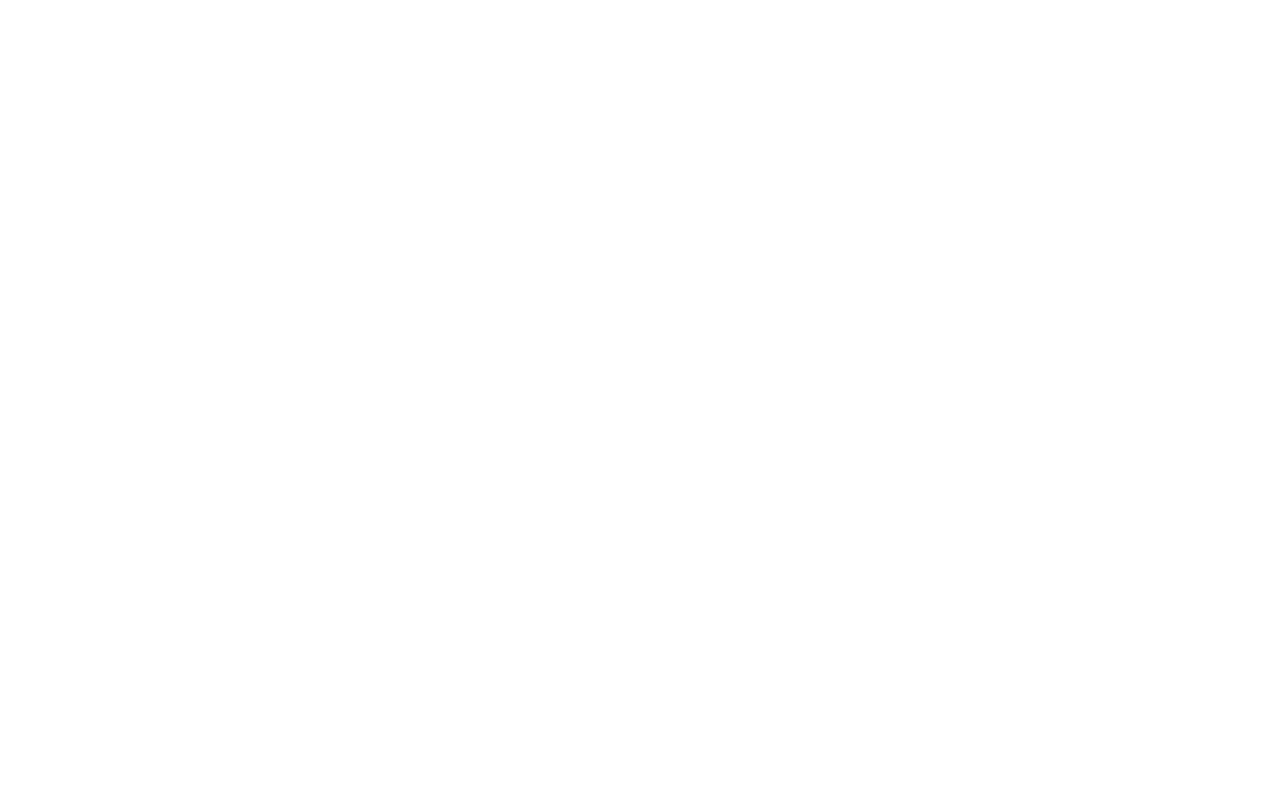
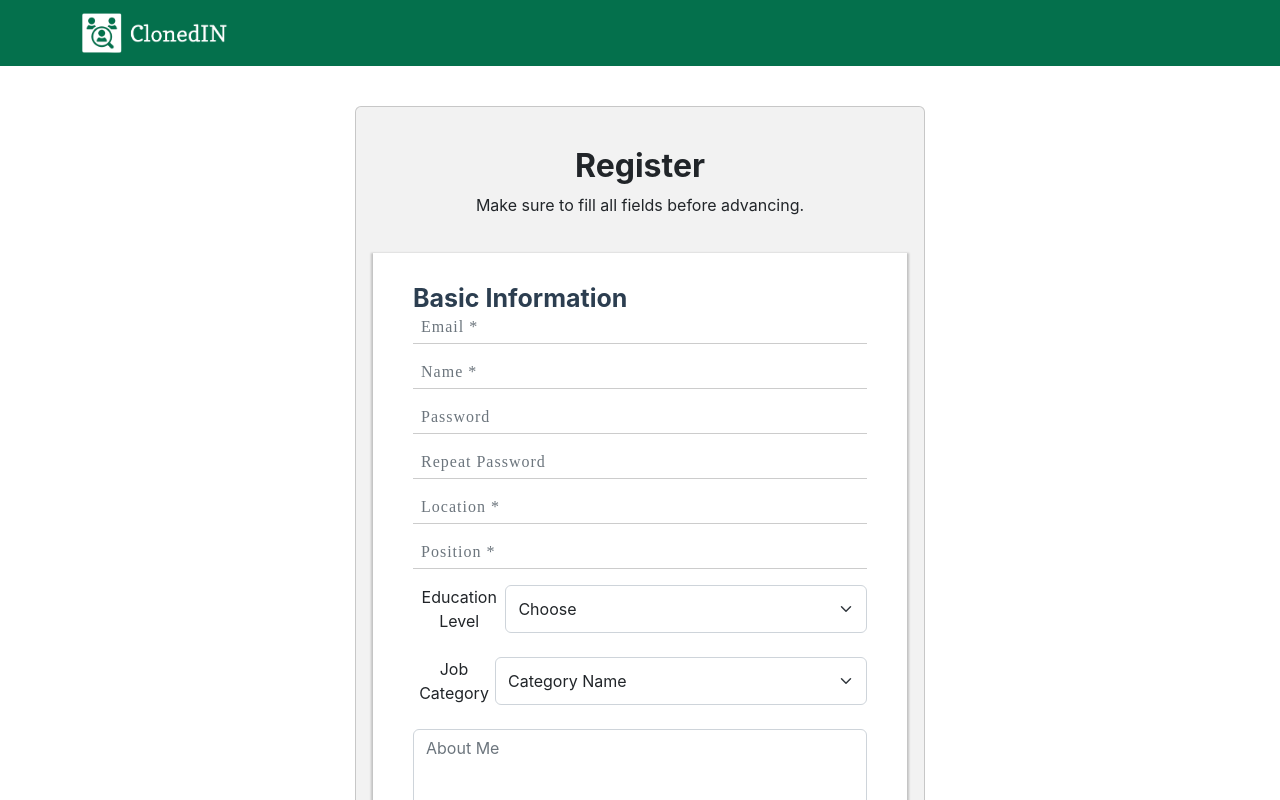
Before and after one commit to AgusMattiussi/ClonedIn, a React (Create React App) app in the folder frontend/: page /registerUser in a window 1280 px wide. Before the commit this address had no page. Shown: the top 800 px of the page. Built offline with nearby package versions, Linux system fonts and the light colour scheme.

Commit message:
add user register Form

```diff
--- a/frontend/src/App.css
+++ b/frontend/src/App.css
@@ -134,3 +134,17 @@
 .dropdown {
   width: 100%;
 }
+
+.fs-title {
+  font-size: 25px;
+  color: #2C3E50;
+  margin-top: 10px;
+  margin-bottom: 0;
+  font-weight: bold;
+  text-align: left;
+}
+
+.selectForm {
+  margin-left: 15px;
+  padding-bottom: 40px;
+}
--- a/frontend/src/App.tsx
+++ b/frontend/src/App.tsx
@@ -2,7 +2,9 @@
 import './App.css';
 import Login from './login';
 import { BrowserRouter, Routes, Route } from 'react-router-dom';
-import DiscoverJobs from './discoverJobs'
+import DiscoverJobs from './discoverJobs';
+import RegisterUser from './registerUser';
+import RegisterEnterprise from './registerEnterprise';
 
 
 // Bootstrap CSS
@@ -18,8 +20,14 @@
           <Route path="/" element= {
               <Login/>
           } />
-          <Route path="/home" element= {
+          <Route path="/discoverJobs" element= {
             <DiscoverJobs/>
+          } />
+          <Route path="/registerUser" element= {
+              <RegisterUser/>
+            } />
+          <Route path="/registerUser" element= {
+            <RegisterEnterprise/>
           } />
         </Routes>
       </BrowserRouter>
--- a/frontend/src/login.tsx
+++ b/frontend/src/login.tsx
@@ -31,17 +31,19 @@
       </Form.Group>
       </div>
       {/* TODO: arreglar el metodo de link porque href es ilegal - funciona though*/}
-      <Button href="/home" variant="success" type="submit"><strong>Log In</strong></Button>
+      <Button href="/discoverJobs" variant="success" type="submit"><strong>Log In</strong></Button>
       <p>No account yet? Choose your user type to register.</p>
     </Form>
     <div className="row">
       <div className="col">
-        <Button variant="success"><Icon.Person size={40}/></Button>
+        {/* TODO: arreglar el metodo de link porque href es ilegal - funciona though*/}
+        <Button href="/registerUser" variant="success"><Icon.Person size={40}/></Button>
         <p>Register as a User</p>
       </div>
       <div className="col">
-        <Button variant="success"><Icon.Building size={40}/></Button>
-        <p>Register as a Company</p>
+        {/* TODO: arreglar el metodo de link porque href es ilegal - funciona though*/}
+        <Button href="/registerEnterprise" variant="success"><Icon.Building size={40}/></Button>
+        <p>Register as an Enterprise</p>
       </div>
     </div>
     </div>
--- /dev/null
+++ b/frontend/src/registerEnterprise.tsx
@@ -0,0 +1,17 @@
+import Button from 'react-bootstrap/Button';
+import * as Icon from 'react-bootstrap-icons';
+import Header from './header';
+import Container from 'react-bootstrap/esm/Container';
+import Form from 'react-bootstrap/Form';
+import Card from 'react-bootstrap/Card';
+
+function RegisterEnterprise() {
+
+  return (
+    <div>
+    <Header/>
+    </div>
+    );
+}
+
+export default RegisterEnterprise;
--- /dev/null
+++ b/frontend/src/registerUser.tsx
@@ -0,0 +1,85 @@
+import Button from 'react-bootstrap/Button';
+import * as Icon from 'react-bootstrap-icons';
+import Header from './header';
+import Container from 'react-bootstrap/esm/Container';
+import Form from 'react-bootstrap/Form';
+import Card from 'react-bootstrap/Card';
+
+function RegisterUser() {
+
+  return (
+    <div>
+    <Header/>
+    <div className="d-flex justify-content-between mt-2">
+        <Container>
+        <div className="row justify-content-center mt-0">
+            <div className="col-11 col-sm-9 col-md-7 col-lg-6 p-0 mt-3 mb-2">
+            <Card className="custom-card px-0 pt-4 pb-0 mt-3 mb-3">
+            <h2 className="text-center p-0 mt-3 mb-2"><strong>Register</strong></h2>
+            <p>Make sure to fill all fields before advancing.</p>
+            <div className="row">
+                        <div className="col-md-12 mx-0">
+    <Form className='msform'>
+        <div className="form-card">
+        <h2 className="fs-title">Basic Information</h2>
+      <Form.Group className="mb-3" controlId="formBasicEmail">
+        <Form.Control className='input' type="email" placeholder="Email *" />
+      </Form.Group>
+      <Form.Group className="mb-3" controlId="formBasicName">
+        <Form.Control className='input' type="name" placeholder="Name *" />
+      </Form.Group>
+      <Form.Group className="mb-3" controlId="formBasicPassword">
+        <Form.Control className='input' type="password" placeholder="Password" />
+      </Form.Group>
+      <Form.Group className="mb-3" controlId="formBasicCheckPassword">
+        <Form.Control className='input' type="check_password" placeholder="Repeat Password" />
+      </Form.Group>
+      <Form.Group className="mb-3" controlId="formBasicLocation">
+        <Form.Control className='input' type="location" placeholder="Location *" />
+      </Form.Group>
+      <Form.Group className="mb-3" controlId="formBasicPosition">
+        <Form.Control className='input' type="position" placeholder="Position *" />
+      </Form.Group>
+      <div className="d-flex mb-4">
+        <label className="area">Education Level</label>
+        <Form.Select className="selectFrom" aria-label="Default select example">
+          <option value="No-especificado">Choose</option>
+          <option value="Primario">Primary</option>
+          <option value="Secundario">Secondary</option>
+          <option value="Terciario">Terciary</option>
+          <option value="Graduado">Graduate</option>
+          <option value="Postgrado">Postgraduate</option>
+        </Form.Select>
+      </div>
+      <div className="d-flex mb-4">
+        <label className="area">Job Category</label>
+        <Form.Select className="selectFrom" aria-label="Default select example">
+          {/* TODO: agregar for con las categories pasadas de la API*/}
+          <option value="category">Category Name</option>
+        </Form.Select>
+      </div>
+      <Form.Group className="mb-3" controlId="exampleForm.ControlTextarea1">
+        <Form.Control placeholder='About Me' as="textarea" rows={3} />
+      </Form.Group>
+      </div>
+      <p>(*) Fields are required.</p>
+      {/* TODO: arreglar el metodo de link porque href es ilegal - funciona though*/}
+      <Button href="/discoverJobs" variant="success" type="submit"><strong>Register</strong></Button>
+    </Form>
+    <div className="row">
+    <div className="col mt-2 mb-2">
+    <Button href="/login" variant="outline-secondary" type="submit"><strong>return</strong></Button>
+    </div>
+    </div>
+    </div>
+    </div>
+    </Card>
+    </div>
+    </div>
+    </Container>
+    </div>
+    </div>
+    );
+}
+
+export default RegisterUser;
```
